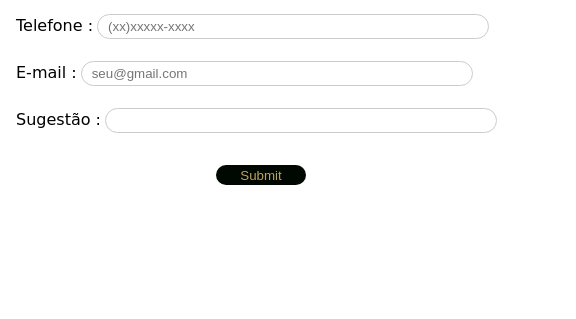
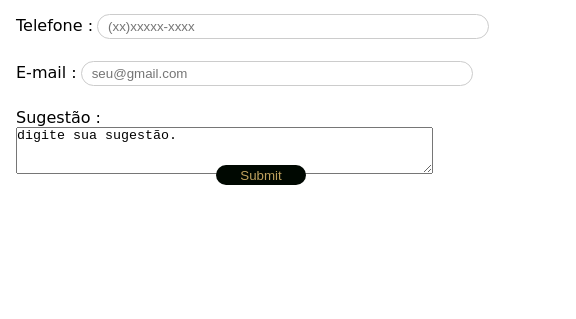
Before and after one commit to miria2413/trilha-1, a plain HTML site: page index.html in a window 1280 px wide. Shown: the part 2528-2847 px from the top of the page, 704-1280 px from the left. Drawn offline with Linux system fonts and the light colour scheme; a web font is replaced by a local one.

Commit message:
Update index.html
final.

```diff
--- a/index.html
+++ b/index.html
@@ -4,7 +4,7 @@
 <head>
     <meta charset="UTF-8">
     <meta name="viewport" content="width=device-width, initial-scale=1.0">
-    <title>Document</title>
+    <title>MuriloTeca</title>
     <link rel="stylesheet" href="style.css">
 </head>
 
@@ -82,7 +82,8 @@
 
                 <div class="label">
                     <label for="">Sugestão :</label>
-                    <input type="textarea">
+                    <textarea name="mensagem" rows="3" cols="50"placeholder=" ">digite sua sugestão.
+                    </textarea>
                 </div>
                 <input id="enviar" type="submit">
             </form>
```
